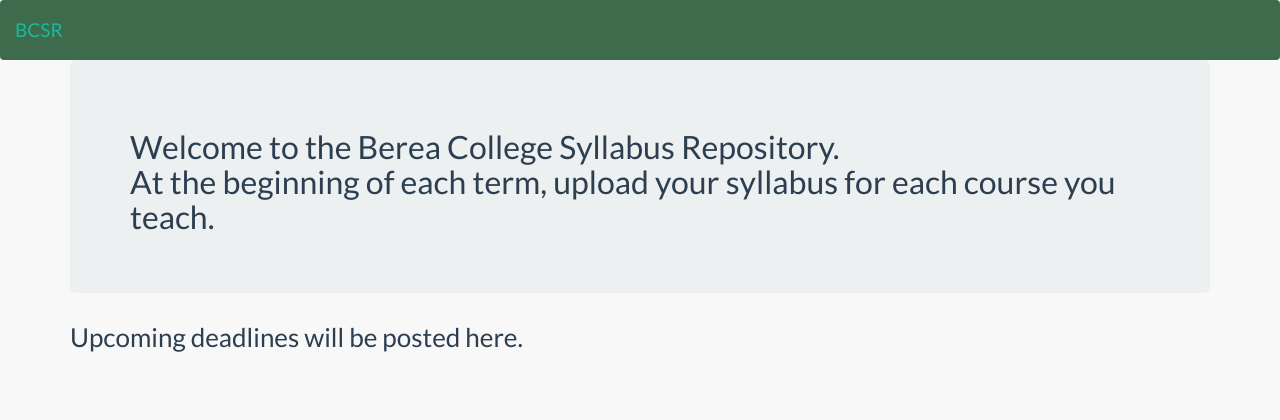
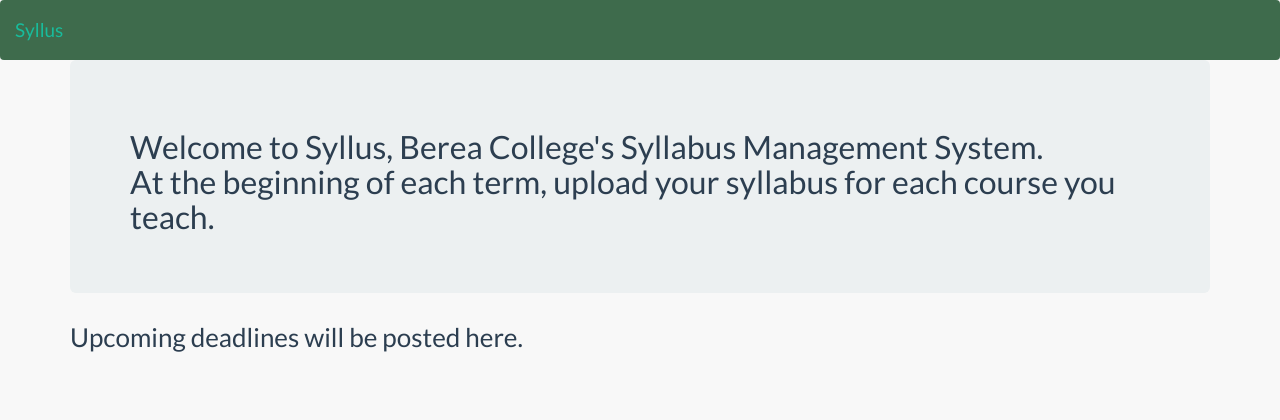
Before and after one commit to BCStudentSoftwareDevTeam/bcsr, a Python web app: template app/templates/deadline.html in a window 1280 px wide. Shown: the top 420 px of the page. Run offline with Jinja, Linux system fonts and the light colour scheme; the template is opened without the code that fills it, so the values that code supplies are empty; some libraries are stand-ins or nearby versions.

Commit message:
removed Berea specific words

```diff
--- a/app/addCourse.py
+++ b/app/addCourse.py
@@ -32,7 +32,7 @@ def addCourse():
                     if new_user_course:
                         flash('The course ({0} {1}) has been added'.format(data['prefix'],data['number']))
                     else:
-                        flash('Course failed to be uploaded with instructor. Contact customer support')
+                        flash('Course failed to be uploaded with instructor. Contact the system support')
                 else:
                     flash('There was an error adding the course. The course was not added.')
             except Exception as e:
--- a/app/config.yaml
+++ b/app/config.yaml
@@ -5,7 +5,7 @@ filename: "bcsr.log"
 
 # All the databases used by the system
 databases:
-  dev: "data/bcsr.sqlite"
+  dev: "data/syllus.sqlite"
   stage: ""
   prod: "data/bcsr.sqlite"
 
--- a/app/contributors.py
+++ b/app/contributors.py
@@ -8,7 +8,7 @@ from app.logic.getAll import GetAll
 def contributors():
     # we need to know if the user is authorized to see this
 
-    return render_template("snips/nameList.html",
+    return render_template("",
                         cfg = cfg
 
                         )
--- a/app/templates/404.html
+++ b/app/templates/404.html
@@ -5,6 +5,6 @@
  <div id="bg">
  <img src="/static/img/404_2.jpg" id="back1" alt="" />
  <h2>404 error not found</h2>
- <p class="message">If you believe this is an error contact Scott Heggen</p>
+ <p class="message">If you believe this is an error contact the system support</p>
  </div>
 {% endblock %}
--- a/app/templates/admin/editSystem.html
+++ b/app/templates/admin/editSystem.html
@@ -76,8 +76,6 @@
 
 {# Add Administrator Form #}
 {# Controller: editAdmin.py #}
-{# ERRROR ALERT: Guillermo discovered that selectpicker doesn't work well within
-a 'table' tag #}
 <div class="panel panel-default">
   <div class="panel-heading">
     <h3 class="panel-title">Add an Administrator</h3>
@@ -96,7 +94,7 @@ a 'table' tag #}
             </select>
           </div>
         {% else %}
-          <p>An error occuried while trying to access users.</p>
+          <p>An error occurred while trying to access users.</p>
         {% endif %}
         <div width="316" height="88px">
           <div>
@@ -128,7 +126,7 @@ a 'table' tag #}
             </select>
           </div>
         {% else %}
-          <p>An error occuried while trying to access users.</p>
+          <p>An error occurred while trying to access users.</p>
         {% endif %}
         <div width="316" height="88px">
           <div>
--- a/app/templates/deadline.html
+++ b/app/templates/deadline.html
@@ -5,7 +5,7 @@
 {% set currentPage = "start" %}
 {% include 'snips/messages.html' %}
 <div class="jumbotron">
-  <h2>Welcome to the Berea College Syllabus Repository. <br />
+  <h2>Welcome to Syllus, Berea College's Syllabus Management System. <br />
   At the beginning of each term, upload your syllabus for each course you teach.</h2>
 </div >
 {% if deadlines %}
--- a/app/templates/error.html
+++ b/app/templates/error.html
@@ -8,7 +8,7 @@
 <b>
 <p>{{message}}</p>
 </b>
-<p>If the error persist please contact our website Administrator, Scott Heggen.</p>
+<p>If the error persist please contact the system support.</p>
 </br>
 
 {% endblock %}
--- a/app/templates/snips/navigation.html
+++ b/app/templates/snips/navigation.html
@@ -2,7 +2,7 @@
 <nav class="navbar navbar-default">
   <div class="container-fluid">
     <div class="navbar-header">
-      <a class="navbar-brand" href="/">BCSR</a>
+      <a class="navbar-brand" href="/">Syllus</a>
       <button type="button" class="navbar-toggle collapsed" data-toggle="collapse" data-target="#bs-example-navbar-collapse-1" aria-expanded="false">
         <span class="sr-only">Toggle navigation</span>
         <span class="icon-bar"></span>
```
